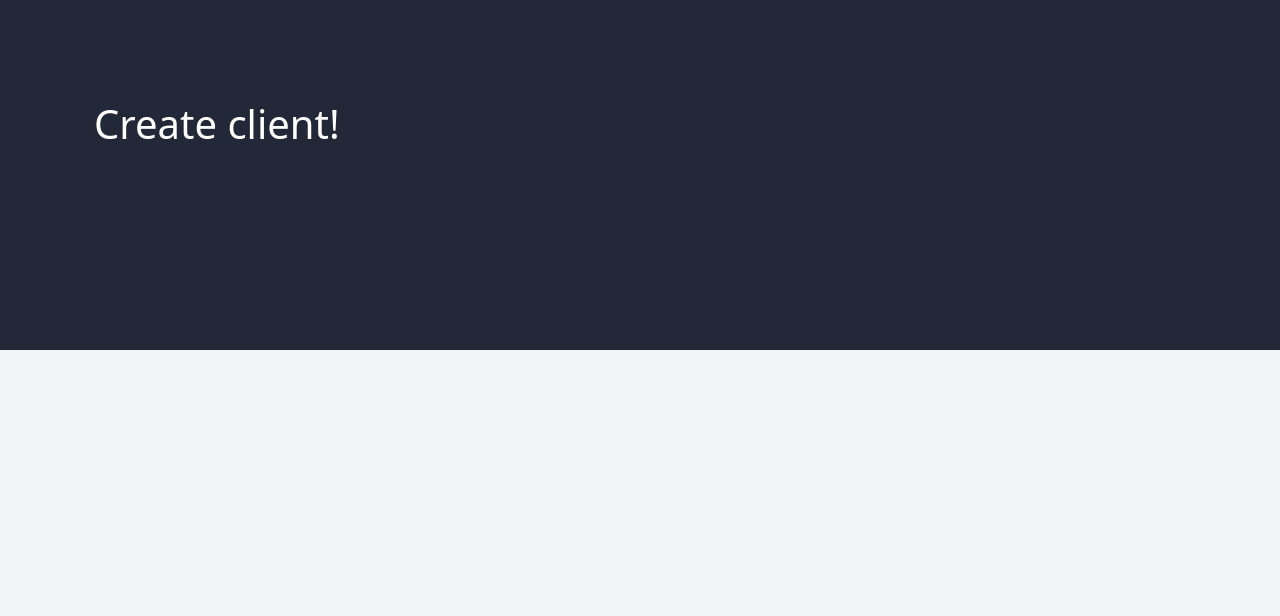
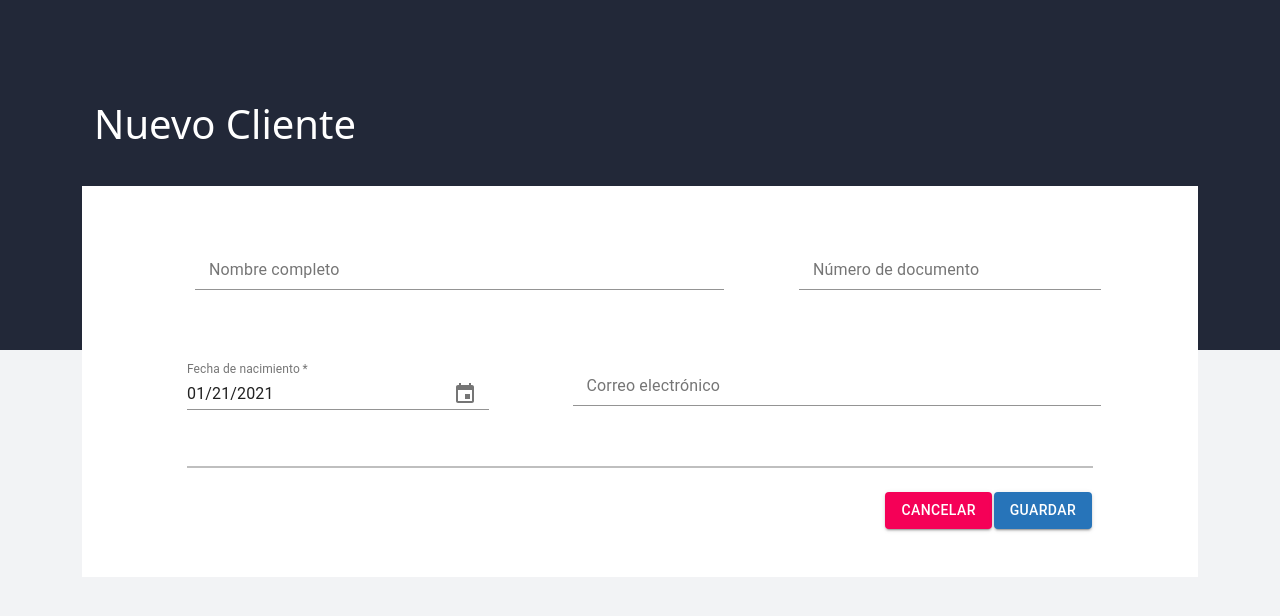
Before and after one commit to Andbet97/CRUD-React-Node-Express, a React (Create React App) app in the folder Frontend-React/: page /client/create in a window 1280 px wide. Shown: the top 616 px of the page. Built offline with nearby package versions, Linux system fonts and the light colour scheme.

Commit message:
Create client component working

```diff
--- a/Frontend-React/src/components/CreateClient.js
+++ b/Frontend-React/src/components/CreateClient.js
@@ -1,5 +1,90 @@
-import React from 'react';
+import React, { Fragment, useState } from 'react';
+import { useHistory } from "react-router-dom";
+import '../css/CreateClient.css';
+import {
+    Button, Divider
+} from '@material-ui/core';
+import { Form } from './Form';
+import axios from 'axios';
 
-export const CreateClient = () => (
-    <h1>Create client!</h1>
-)
+
+export const CreateClient = () => {
+
+    const [name, setName] = useState('');
+    const [dni, setDni] = useState('');
+    const [birthday_date, setBirthday_date] = useState(new Date());
+    const [email, setEmail] = useState('');
+    const [errors, setErrors] = useState({});
+
+    let history = useHistory();
+
+    const handleCancel = () => {
+        history.push("/client/list");
+    }
+
+    const handleSave = (e) => {
+        e.preventDefault();
+        let URL = process.env.REACT_APP_API_URL ? process.env.REACT_APP_API_URL : 'http://localhost:5000/api';
+        URL += '/clients';
+        axios
+            .post(URL, {
+                name: name,
+                dni: dni,
+                email: email,
+                birthday_date: birthday_date
+            })
+            .then((res) => {
+                handleCancel();
+            }).catch((err) => {
+                if (err.response.status === 400) {
+                    setErrors(err.response.data.errors);
+                } else {
+                    console.log(err);
+                }
+            });
+    }
+
+    return (
+        <Fragment>
+            <div className="row">
+                <div className="col-12">
+                    <h1>Nuevo Cliente</h1>
+                </div>
+            </div>
+            <div className="row">
+                <div className="col-12 content-box">
+                    <div className="row">
+                        <form className="col-10 offset-1 mt-5">
+                            <Form
+                                states={{name, dni, birthday_date, email, errors}}
+                                setStates={{setName, setDni, setBirthday_date, setEmail}}
+                            />
+                            <Divider fullWidht id="divider"/>
+                            <div className="row mb-5">
+                                <div id="buttons-box" className="col-3 offset-9 mt-4">
+                                    <Button
+                                        variant="contained"
+                                        color="secondary"
+                                        onClick={handleCancel}
+                                    >
+                                        Cancelar
+                                    </Button>
+                                    <Button
+                                        type="submit"
+                                        variant="contained"
+                                        color="primary"
+                                        className="blue-color"
+                                        onClick={handleSave}
+                                    >
+                                        Guardar
+                                    </Button>
+                                </div>
+                            </div>
+
+                        </form>
+                    </div>
+                </div>
+            </div>
+        </Fragment>
+    );
+}
--- /dev/null
+++ b/Frontend-React/src/components/Form.js
@@ -0,0 +1,140 @@
+import 'date-fns';
+import React, { Fragment } from 'react';
+import { makeStyles } from '@material-ui/core/styles';
+import Input from '@material-ui/core/Input';
+import InputLabel from '@material-ui/core/InputLabel';
+import FormControl from '@material-ui/core/FormControl';
+import { FormHelperText, Grid } from '@material-ui/core';
+import DateFnsUtils from '@date-io/date-fns';
+import {
+  MuiPickersUtilsProvider,
+  KeyboardDatePicker,
+} from '@material-ui/pickers';
+
+
+const useStyles = makeStyles((theme) => ({
+    margin: {
+        margin: theme.spacing(1),
+    },
+}));
+
+export const Form = (props) => {
+
+    const classes = useStyles();
+
+    const { name, dni, birthday_date, email, errors } = props.states;
+    const { setName, setDni, setBirthday_date, setEmail } = props.setStates;
+
+    const handleChangeName = (e) => {
+        setName(e.target.value);
+    }
+
+    const handleChangeDni = (e) => {
+        setDni(e.target.value);
+    }
+
+    const handleChangeBirthday_date = (date) => {
+        setBirthday_date(date);
+    }
+
+    const handleChangeEmail = (e) => {
+        setEmail(e.target.value);
+    }
+
+    return (
+        <Fragment>
+            <div className="row flex-box">
+                <div>
+                    <Grid
+                        container
+                        direction="row"
+                        justify="space-between"
+                        alignItems="center"
+                        className="mb-5"
+                    >
+                        <Grid item md={12} lg={7}>
+                            <FormControl error={ errors.name ? true : false } fullWidth className={classes.margin} variant="outlined">
+                                <InputLabel htmlFor="name-input">Nombre completo</InputLabel>
+                                <Input
+                                    id="name-input"
+                                    aria-describedby="name-helper-text"
+                                    type="text"
+                                    value={name}
+                                    onChange={handleChangeName}
+                                    required
+                                />
+                                {
+                                    errors.name
+                                        ? <FormHelperText id="name-helper-text">{errors.name}</FormHelperText>
+                                        : null
+                                }
+                            </FormControl>
+                        </Grid>
+                        <Grid item md={12} lg={4}>
+                            <FormControl error={ errors.dni ? true : false } fullWidth className={classes.margin} variant="outlined">
+                                <InputLabel htmlFor="dni-input">Número de documento</InputLabel>
+                                <Input
+                                    id="dni-input"
+                                    aria-describedby="dni-helper-text"
+                                    type="number"
+                                    value={dni}
+                                    onChange={handleChangeDni}
+                                    required
+                                />
+                                {
+                                    errors.dni
+                                        ? <FormHelperText id="dni-helper-text">{errors.dni}</FormHelperText>
+                                        : null
+                                }
+                            </FormControl>
+                        </Grid>
+                    </Grid>
+                    <Grid
+                        container
+                        direction="row"
+                        justify="space-between"
+                        alignItems="center"
+                        className="mt-3 mb-5"
+                    >
+                        <Grid item md={12} lg={4}>
+                            <MuiPickersUtilsProvider utils={DateFnsUtils}>
+                                <KeyboardDatePicker
+                                    fullWidth
+                                    disableToolbar
+                                    variant="inline"
+                                    format="MM/dd/yyyy"
+                                    margin="normal"
+                                    label="Fecha de nacimiento"
+                                    value={birthday_date}
+                                    onChange={handleChangeBirthday_date}
+                                    KeyboardButtonProps={{
+                                        'aria-label': 'change date',
+                                    }}
+                                    required
+                                />
+                            </MuiPickersUtilsProvider>
+                        </Grid>
+                        <Grid item md={12} lg={7}>
+                            <FormControl error={ errors.email ? true : false } fullWidth className={classes.margin} variant="outlined">
+                                <InputLabel htmlFor="email-input">Correo electrónico</InputLabel>
+                                <Input
+                                    id="email-input"
+                                    aria-describedby="email-helper-text"
+                                    type="email"
+                                    value={email}
+                                    onChange={handleChangeEmail}
+                                    required
+                                />
+                                {
+                                    errors.email
+                                        ? <FormHelperText id="email-helper-text">{errors.email}</FormHelperText>
+                                        : null
+                                }
+                            </FormControl>
+                        </Grid>
+                    </Grid>
+                </div>
+            </div>
+        </Fragment>
+    );
+}
--- /dev/null
+++ b/Frontend-React/src/css/CreateClient.css
@@ -0,0 +1,25 @@
+#buttons-box {
+    display: -ms-flexbox;
+    display: -webkit-flex;
+    display: flex;
+    -webkit-flex-direction: row;
+    -ms-flex-direction: row;
+    flex-direction: row;
+    -webkit-flex-wrap: wrap;
+    -ms-flex-wrap: wrap;
+    flex-wrap: wrap;
+    -webkit-justify-content: space-around;
+    -ms-flex-pack: distribute;
+    justify-content: space-around;
+    -webkit-align-content: center;
+    -ms-flex-line-pack: center;
+    align-content: center;
+    -webkit-align-items: center;
+    -ms-flex-align: center;
+    align-items: center;
+}
+
+#divider {
+    background-color: black;
+    height: 2px;
+}
```
